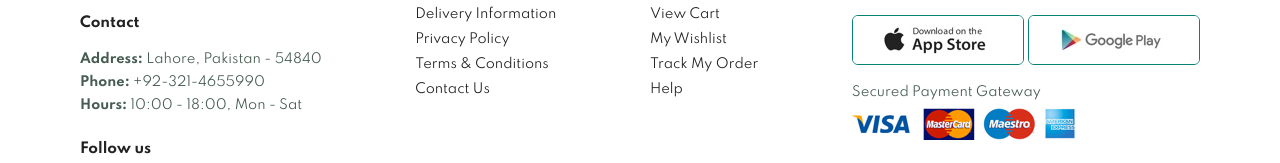
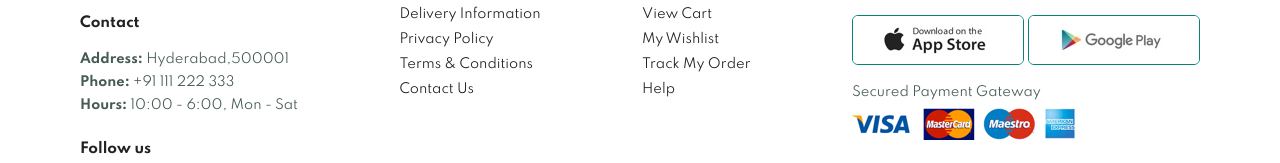
Before and after one commit to Deepakreddy-sys/wpm-team-project, a plain HTML site: page ecommerce-website-html-css-main/cart.html in a window 1280 px wide. Shown: the part 1279-1442 px from the top of the page. Drawn offline with Linux system fonts and the light colour scheme.

Commit message:
first commit

```diff
--- a/ecommerce-website-html-css-main/cart.html
+++ b/ecommerce-website-html-css-main/cart.html
@@ -114,9 +114,9 @@
         <div class="col">
             <img class="logo" src="images/logo.png" alt="">
             <h4>Contact</h4>
-            <p><strong>Address:</strong> Lahore, Pakistan - 54840</p>
-            <p><strong>Phone:</strong> +92-321-4655990</p>
-            <p><strong>Hours:</strong> 10:00 - 18:00, Mon - Sat</p>
+            <p><strong>Address:</strong> Hyderabad,500001</p>
+            <p><strong>Phone:</strong> +91 111 222 333</p>
+            <p><strong>Hours:</strong> 10:00 - 6:00, Mon - Sat</p>
             <div class="follow">
                 <h4>Follow us</h4>
                 <div class="icon">
```
